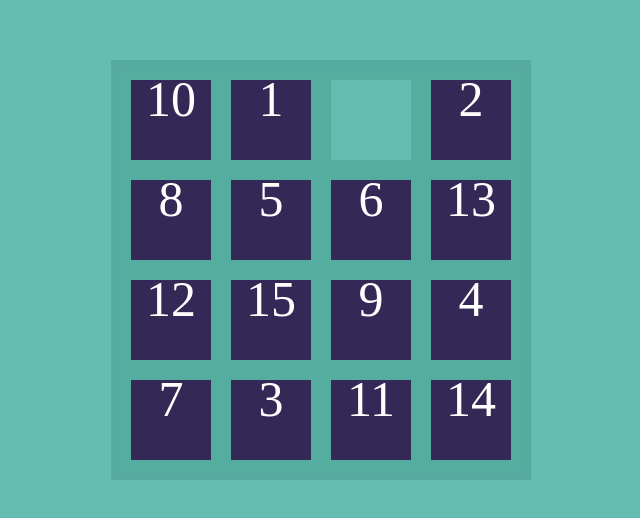
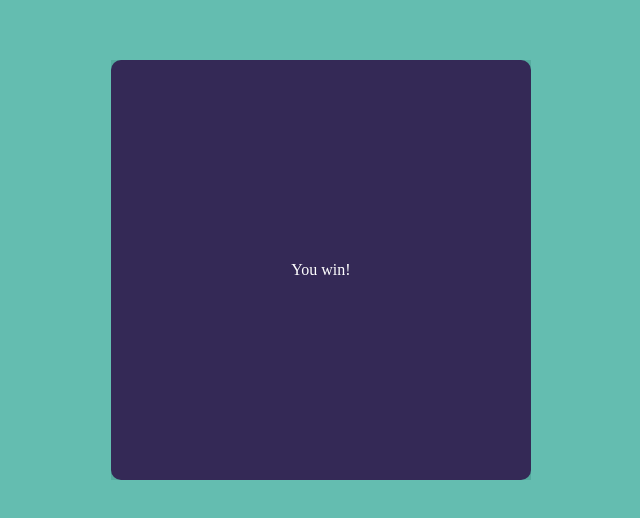
Before and after one commit to geethdev/React-Puzzle-Game, a React (Create React App) app: page / in a window 1280 px wide. Shown: the part 130-648 px from the top of the page, without its empty margins (319-959 px from the left). Built offline with nearby package versions, Linux system fonts and the light colour scheme.

Commit message:
Refactor Board component

```diff
--- a/src/components/Board/Board.jsx
+++ b/src/components/Board/Board.jsx
@@ -1,14 +1,15 @@
-import Overlay from "./overlay/Overlay";
+import Overlay from "../overlay/Overlay";
 import "./Board.css";
 import { useEffect, useState } from "react";
-import Tile from "./tile/Tile";
+import Tile from "../tile/Tile";
+import Winner from "../Winner/Winner";
 
 const Board = () => {
   const shuffle = () =>
     new Array(16)
       .fill()
       .map((_, i) => i + 1)
-      .sort(() => Math.random() - 0.5)
+      //.sort(() => Math.random() - 0.5)
       .map((x, i) => ({ value: x, index: i }));
 
   const [numbers, setNumbers] = useState(shuffle());
@@ -61,6 +62,7 @@ const Board = () => {
           <Tile key={i} number={x} moveTile={moveTile} />
         ))}
       </div>
+      <Winner numbers={numbers} />
     </div>
   );
 };
--- /dev/null
+++ b/src/components/Winner/Winner.css
@@ -0,0 +1,16 @@
+.winner {
+  position: absolute;
+  background: var(--tile);
+  border-radius: 10px;
+  top: 0;
+  z-index: 100;
+  left: 0;
+  bottom: 0;
+  right: 0;
+  display: flex;
+  justify-content: center;
+  flex-direction: column;
+  align-items: center;
+  color: white;
+  z-index: 100;
+}
--- /dev/null
+++ b/src/components/Winner/Winner.jsx
@@ -0,0 +1,15 @@
+//import NewGame from '../new-game/NewGame'
+import "./Winner.css";
+
+const Winner = ({ numbers, reset }) => {
+  if (!numbers.every((n) => n.value === n.index + 1)) return null;
+
+  return (
+    <div className="winner">
+      <p>You win!</p>
+      {/* <NewGame reset={reset} /> */}
+    </div>
+  );
+};
+
+export default Winner;
```
Also changed, not shown: src/components/New-Game/New-Game.jsx (added, +9 -0 lines), src/components/New-Game/New-Game.css (added), src/components/overlay/Overlay.css (renamed from src/components/Board/overlay/Overlay.css), src/components/overlay/Overlay.jsx (renamed from src/components/Board/overlay/Overlay.jsx), src/components/tile/Tile.css (renamed from src/components/Board/tile/Tile.css), src/components/tile/Tile.jsx (renamed from src/components/Board/tile/Tile.jsx).
